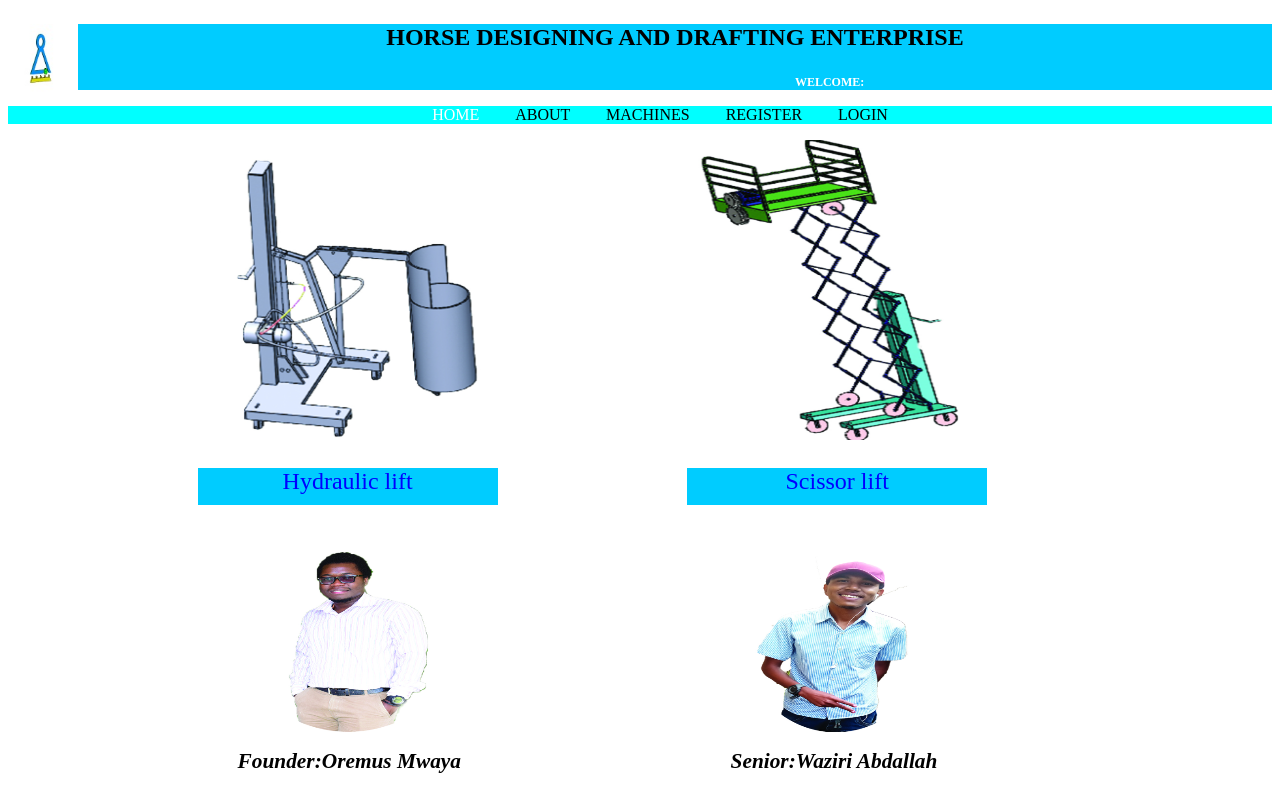
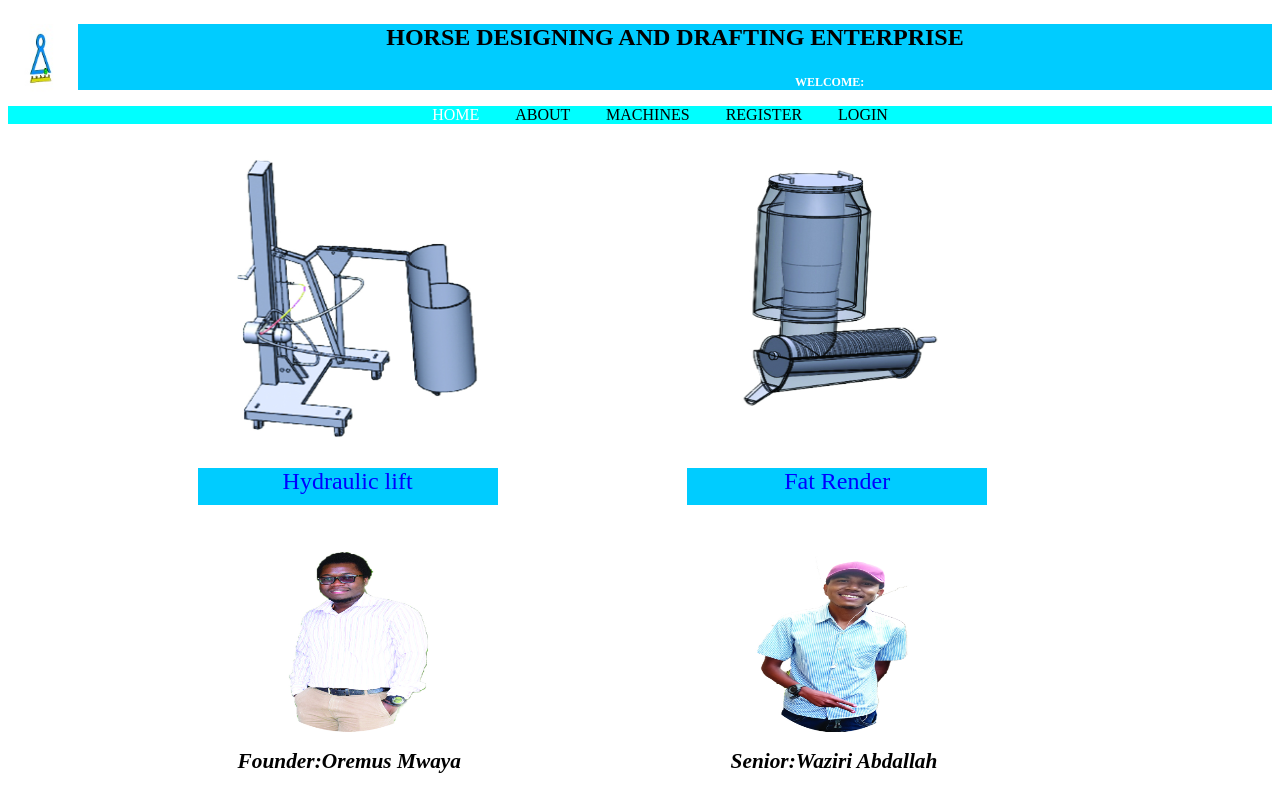
Before and after one commit to Pettybourgeois/Horse_project, a Django app: page / in a window 1280 px wide. Shown: the top 789 px of the page. Run offline with Django 3.2, Linux system fonts and the light colour scheme.

Commit message:
added fat

```diff
--- a/templates/pages/index.html
+++ b/templates/pages/index.html
@@ -9,9 +9,9 @@
            <p class="column">Hydraulic lift</p>
        </div>
        <div class="r_list">
-           <img src="{% static 'image/scissor-1.jpg' %}" alt="Scissor machine" width="300"
+           <img src="{% static 'image/fat_extractor-1.jpg' %}" alt="Scissor machine" width="300"
            height="300" >
-            <p class="column">Scissor lift </p>
+            <p class="column">Fat Render </p>
        </div>
     </div>
    </section>
```
